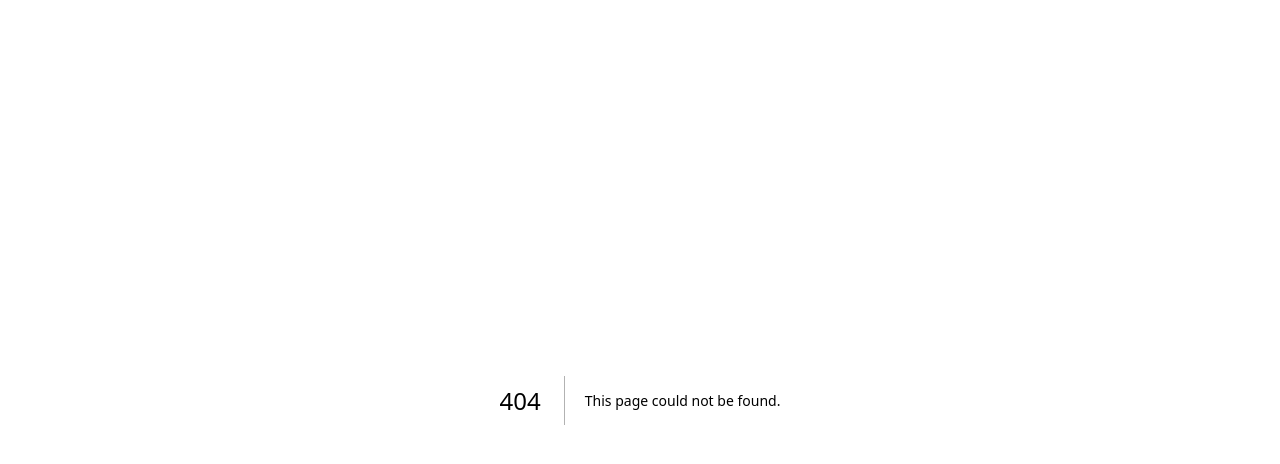
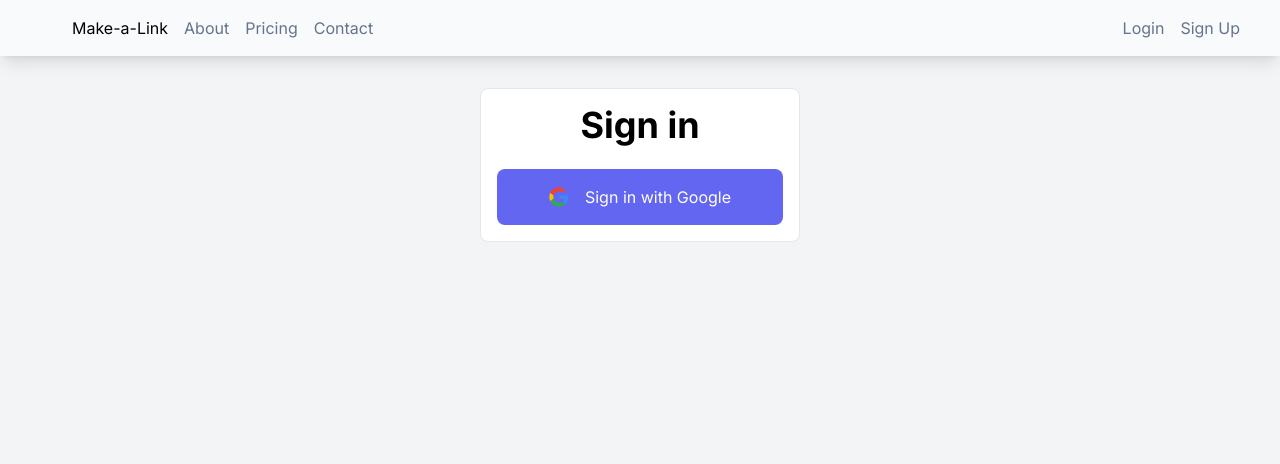
Before and after one commit to Danieldo1/make-a-link, a Next.js app: page /login in a window 1280 px wide. Before the commit this address had no page. Shown: the top 464 px of the page. Built offline with nearby package versions, Linux system fonts and the light colour scheme.

Commit message:
Setting up login page

```diff
--- a/src/app/layout.js
+++ b/src/app/layout.js
@@ -1,17 +1,25 @@
 import { Inter } from 'next/font/google'
 import './globals.css'
+import Nav from '@/components/Nav'
 
 const inter = Inter({ subsets: ['latin'] })
 
 export const metadata = {
-  title: 'Create Next App',
-  description: 'Generated by create next app',
+  title: 'Make-a-Link',
+  description: 'Simplify Sharing, Amplify Impact. Make-a-Link: Your Links, Your Story, Your Way.',
 }
 
 export default function RootLayout({ children }) {
   return (
     <html lang="en">
-      <body className={inter.className}>{children}</body>
+      <body className={inter.className}>
+          <main>
+           <Nav />
+            <div className=' max-w-7xl mx-auto p-8 md:px-16' >
+            {children}
+            </div>
+          </main>
+        </body>
     </html>
   )
 }
--- /dev/null
+++ b/src/app/login/page.js
@@ -0,0 +1,18 @@
+
+
+import React from 'react'
+
+import SignInG from '@/components/btns/SignInG'
+
+const LoginPage = () => {
+  return (
+    <div >
+        <div className='bg-white border p-4 max-w-xs mx-auto rounded-lg'>
+            <h1 className="text-4xl font-bold text-center">Sign in</h1>
+            <SignInG />
+        </div>
+    </div>
+  )
+}
+
+export default LoginPage
--- a/src/app/page.js
+++ b/src/app/page.js
@@ -1,12 +1,12 @@
 import Hero from '@/components/Hero'
-import Nav from '@/components/Nav'
+
 
 
 
 export default function Home() {
   return (
     <main>
-  <Nav />
+
   <Hero />
     </main>
   )
--- a/src/components/Hero.js
+++ b/src/components/Hero.js
@@ -2,7 +2,7 @@ import React from 'react'
 
 const Hero = () => {
   return (
-    <section className='p-4 pt-32 text-center max-w-4xl mx-auto'>
+    <section className='p-4 pt-32 text-center'>
     <div className=' mb-8 text-center'>
       <h1 className="text-5xl font-bold">Simplify Sharing, Amplify Impact.</h1>
       <h2 className='text-gray-500 text-xl mt-6 '>Make-a-Link: Your Links, Your Story, Your Way.</h2>
--- a/src/components/Nav.js
+++ b/src/components/Nav.js
@@ -3,8 +3,7 @@ import Link from 'next/link'
 const Nav = () => {
   return (
     <header className='bg-gray-50 py-4 px-4 shadow-lg'>
-        <div className='max-w-7xl justify-between  flex mx-auto '>
-
+        <div className='max-w-7xl justify-between px-6 flex mx-auto '>
     <div className='flex items-center gap-4 md:px-8'>
       <Link href="/">
         Make-a-Link
@@ -25,7 +24,7 @@ const Nav = () => {
       <Link href="/login">
         Login
       </Link>
-      <Link href="/signup">
+      <Link href="/login">
         Sign Up
       </Link>
     </nav>
--- /dev/null
+++ b/src/components/btns/SignInG.js
@@ -0,0 +1,18 @@
+'use client'
+import React from 'react'
+import Image from 'next/image'
+
+const SignInG = () => {
+
+
+  return (
+    <button
+    onClick={() => {}}
+    className='bg-indigo-500 text-white items-center justify-center flex px-6 py-4 rounded-lg mt-6 w-full'>
+        <Image src='/google.svg' alt='Google Logo' width={20} height={20} className='mr-4' />
+        Sign in with Google
+    </button>
+  )
+}
+
+export default SignInG
```
Also changed, not shown: package.json (+6 -5 lines), public/google.svg (added), 1 other file (tests, documents, lock files or other folders).
